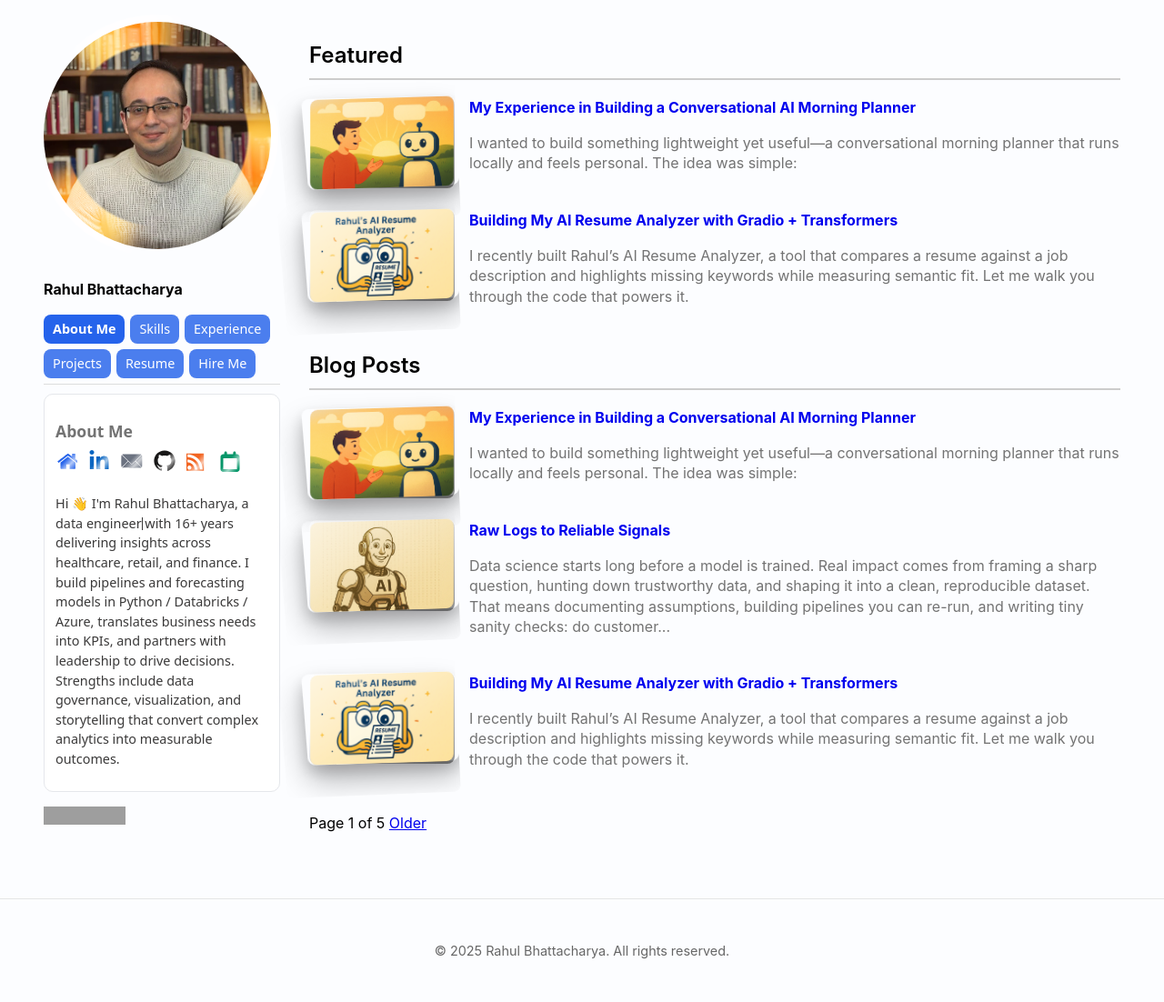
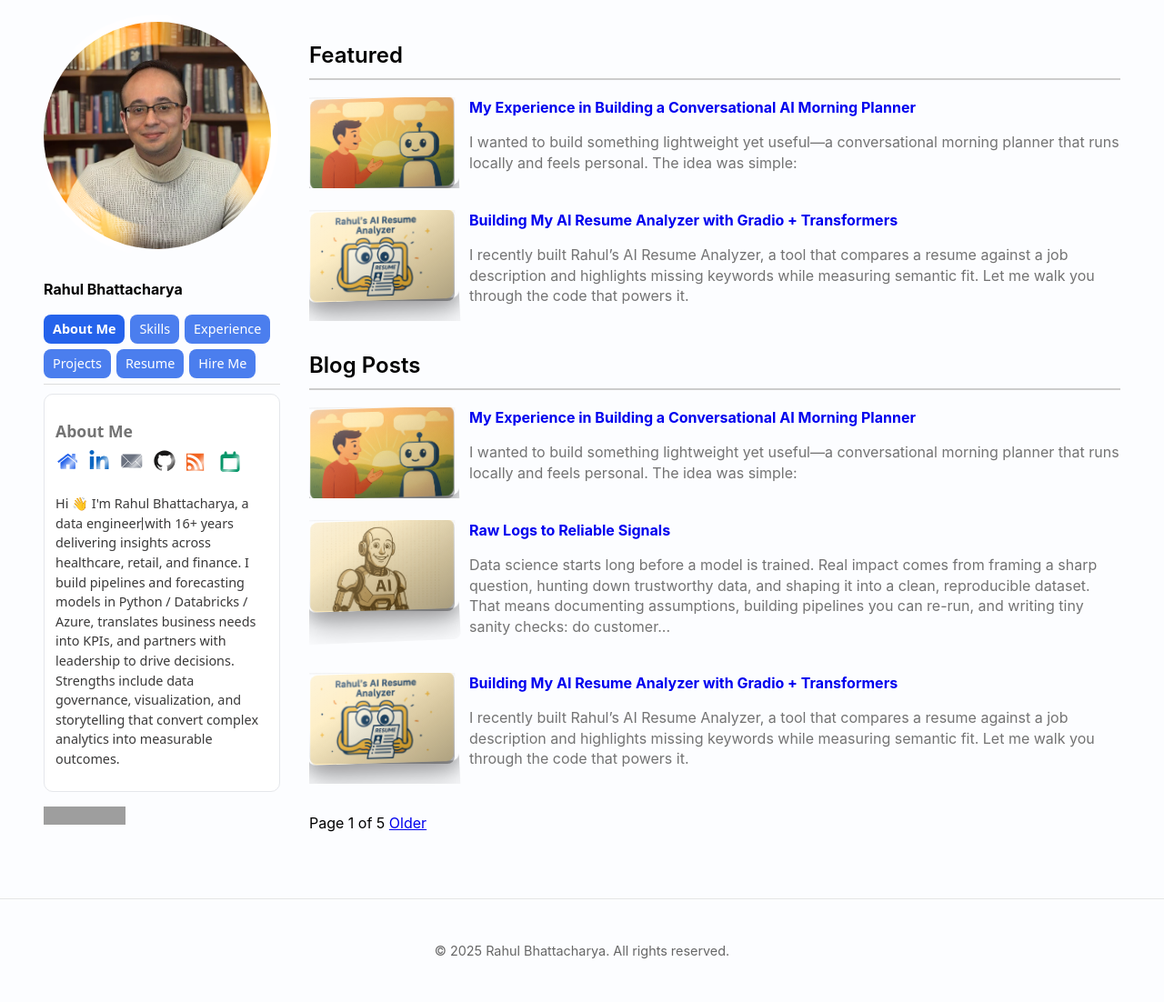
Before and after one commit to RahulBhattacharya1/RahulBhattacharya1.github.io, a Jekyll site: the page built from index.html, in a window 1280 px wide. Shown: the whole page at 91% size. Built offline with Jekyll 4.4.1, drawn with Linux system fonts in a browser that asks for light colours; the list of posts is cut into pages by our own code; grey boxes are pictures that could not be loaded.

Commit message:
Update main.scss

```diff
--- a/assets/css/main.scss
+++ b/assets/css/main.scss
@@ -1053,116 +1053,123 @@
   .category-page .post-card__media { width: 100px; height: 75px; }
 }
 
-.post-item {
-  transform-style: preserve-3d;
+.post-item{
   position: relative;
   display: flex;
   gap: 1rem;
   margin-bottom: 1.5rem;
   align-items: flex-start;
+
+  /* isolate painting to avoid neighbor repaints */
+  contain: paint;
+  transform-style: preserve-3d;
   perspective: 1000px;
 }
 
-/* Thumbnail image */
-.post-item img {
-  width: 160px;
-  height: 100px;
-  object-fit: cover;
-  border-radius: 8px;
-  flex-shrink: 0;
-  display: block;
+/* Thumbnail */
+.post-item img{
+  width:160px;
+  height:100px;
+  object-fit:cover;
+  border-radius:8px;
+  flex-shrink:0;
+  display:block;
 
-  backface-visibility: hidden;
-  transform-origin: center;
-  will-change: transform, box-shadow;
+  backface-visibility:hidden;
+  will-change:transform;
+  transform-origin:center;
+  transform: translateZ(0); /* GPU */
 
-  /* Only keep inset (bevel-like) shadows on the image itself */
+  /* keep ONLY inset (bevel-like) shadows on the image */
   box-shadow:
     inset 0 2px 2px rgba(255,255,255,.55),
     inset 0 -3px 6px rgba(0,0,0,.25);
 
-  animation: tiltPulse 3s ease-in-out infinite;
+  /* base tilt */
+  animation-name: tiltBase;
+  animation-duration: 3s;
+  animation-timing-function: ease-in-out;
+  animation-iteration-count: infinite;
+
   position: relative;
   z-index: 1;
 }
 
-/* Outer drop shadow layer — stays behind the image only */
-.post-item::before {
-  content: "";
-  position: absolute;
-  top: 0;
-  left: 0;
-  width: 160px;
-  height: 100px;
-  border-radius: 8px;
-  pointer-events: none;
-  z-index: 0;
+/* OUTER drop shadow — clipped so it never hits the text */
+.post-item::before{
+  content:"";
+  position:absolute;
+  top:0; left:0;
+  width:160px; height:100px;
+  border-radius:8px;
+  pointer-events:none;
+  z-index:0;
 
-  /* Big soft drop shadows */
   box-shadow:
     0 18px 32px rgba(0,0,0,.28),
     0 8px 16px rgba(0,0,0,.16);
 
-  /* Prevent bleeding into text (clip right edge) */
   clip-path: inset(-24px 0 -36px -24px round 8px);
 
-  /* Follow tilt motion */
-  transform-origin: center;
+  will-change:transform;
+  transform: translateZ(0);
+  transform-origin:center;
   animation: shadowFollow 3s ease-in-out infinite;
 }
 
-/* Bevel highlight overlay */
-.post-item::after {
-  content: "";
-  position: absolute;
-  top: 0;
-  left: 0;
-  width: 160px;
-  height: 100px;
-  border-radius: 8px;
-  pointer-events: none;
+/* Bevel overlay (no blend mode = fewer repaints) */
+.post-item::after{
+  content:"";
+  position:absolute;
+  top:0; left:0;
+  width:160px; height:100px;
+  border-radius:8px;
+  pointer-events:none;
+  z-index:2;
   background: linear-gradient(
     145deg,
-    rgba(255,255,255,0.55) 0%,
-    rgba(255,255,255,0.25) 30%,
-    rgba(0,0,0,0.25) 70%,
-    rgba(0,0,0,0.45) 100%
+    rgba(255,255,255,.45) 0%,
+    rgba(255,255,255,.20) 30%,
+    rgba(0,0,0,.18) 70%,
+    rgba(0,0,0,.32) 100%
   );
-  mix-blend-mode: overlay;
-  z-index: 2;
 }
 
-/* Hover: stronger tilt + scale */
-.post-item:hover img {
-  animation: tiltPulseHover 3s ease-in-out infinite;
-  transform: scale(1.05);
+/* Hover: switch to a stronger animation ONLY (no extra transform) */
+.post-item:hover img{
+  animation-name: tiltHover;
 }
 
-/* Base tilt animation */
-@keyframes tiltPulse {
-  0%   { transform: rotateX(0deg) rotateY(0deg) scale(1.0); }
-  25%  { transform: rotateX(10deg) rotateY(-10deg) scale(1.0); }
-  50%  { transform: rotateX(0deg) rotateY(0deg) scale(1.0); }
-  75%  { transform: rotateX(-10deg) rotateY(10deg) scale(1.0); }
-  100% { transform: rotateX(0deg) rotateY(0deg) scale(1.0); }
+/* Keyframes — only these set transform (no flicker) */
+@keyframes tiltBase{
+  0%   { transform: translateZ(0) rotateX(0deg)  rotateY(0deg)  scale(1.00); }
+  25%  { transform: translateZ(0) rotateX(10deg) rotateY(-10deg) scale(1.00); }
+  50%  { transform: translateZ(0) rotateX(0deg)  rotateY(0deg)  scale(1.00); }
+  75%  { transform: translateZ(0) rotateX(-10deg)rotateY(10deg) scale(1.00); }
+  100% { transform: translateZ(0) rotateX(0deg)  rotateY(0deg)  scale(1.00); }
 }
 
-/* Stronger tilt on hover */
-@keyframes tiltPulseHover {
-  0%   { transform: rotateX(0deg) rotateY(0deg) scale(1.05); }
-  25%  { transform: rotateX(14deg) rotateY(-14deg) scale(1.05); }
-  50%  { transform: rotateX(0deg) rotateY(0deg) scale(1.05); }
-  75%  { transform: rotateX(-14deg) rotateY(14deg) scale(1.05); }
-  100% { transform: rotateX(0deg) rotateY(0deg) scale(1.05); }
+@keyframes tiltHover{
+  0%   { transform: translateZ(0) rotateX(0deg)  rotateY(0deg)  scale(1.05); }
+  25%  { transform: translateZ(0) rotateX(14deg) rotateY(-14deg) scale(1.05); }
+  50%  { transform: translateZ(0) rotateX(0deg)  rotateY(0deg)  scale(1.05); }
+  75%  { transform: translateZ(0) rotateX(-14deg)rotateY(14deg) scale(1.05); }
+  100% { transform: translateZ(0) rotateX(0deg)  rotateY(0deg)  scale(1.05); }
 }
 
-/* Shadow follows the same tilt rhythm */
-@keyframes shadowFollow {
-  0%   { transform: rotateX(0deg) rotateY(0deg); }
-  25%  { transform: rotateX(10deg) rotateY(-10deg); }
-  50%  { transform: rotateX(0deg) rotateY(0deg); }
-  75%  { transform: rotateX(-10deg) rotateY(10deg); }
-  100% { transform: rotateX(0deg) rotateY(0deg); }
+/* keep the pseudo shadow motion synced with the base tilt */
+@keyframes shadowFollow{
+  0%   { transform: translateZ(0) rotateX(0deg)  rotateY(0deg); }
+  25%  { transform: translateZ(0) rotateX(10deg) rotateY(-10deg); }
+  50%  { transform: translateZ(0) rotateX(0deg)  rotateY(0deg); }
+  75%  { transform: translateZ(0) rotateX(-10deg)rotateY(10deg); }
+  100% { transform: translateZ(0) rotateX(0deg)  rotateY(0deg); }
+}
+
+/* Accessibility: stop motion if user prefers */
+@media (prefers-reduced-motion: reduce){
+  .post-item img,
+  .post-item::before{ animation: none !important; }
 }
 
 /* Giscus Comments Box */
```
